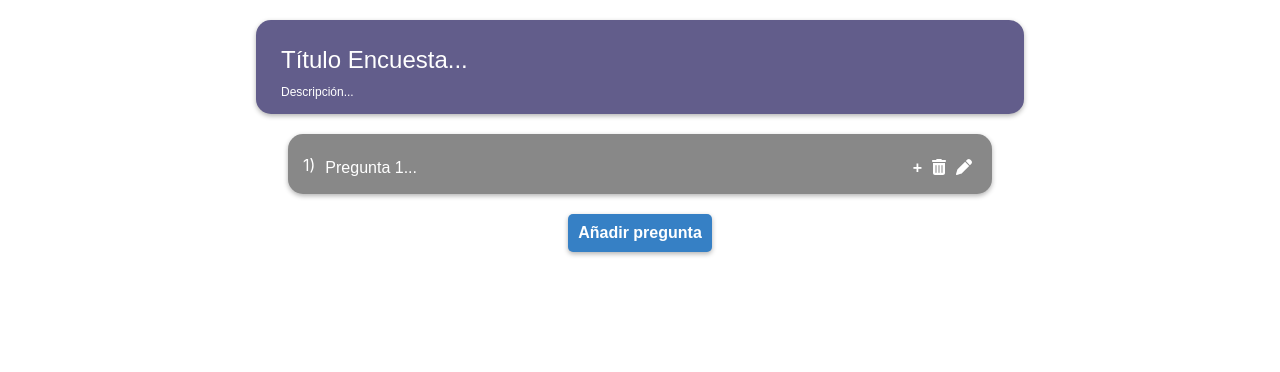
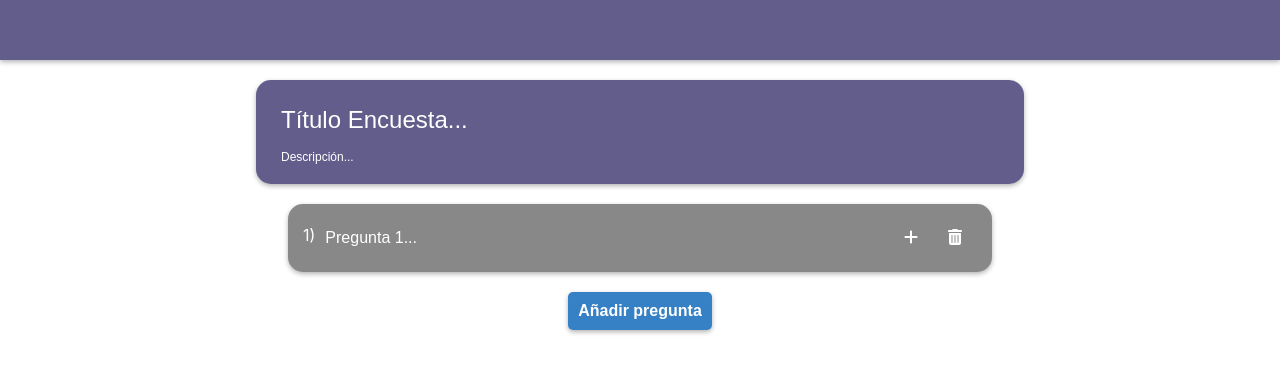
Before and after one commit to nicolasaraya/is2-client, a React (Create React App) app: page / in a window 1280 px wide. Both pictures are taken after a click on the button "Añadir pregunta". Shown: the top 372 px of the page. Built offline with nearby package versions, Linux system fonts and the light colour scheme.

Commit message:
Implementacion de eliminar alternativas y correccion de propagacion al presionar en botones o input dentro de una pregunta

```diff
--- a/src/App.js
+++ b/src/App.js
@@ -4,6 +4,7 @@ import NewForm from './components/new_form/new-form';
 function App() {
   return (
     <div className="App">
+      <div className='page-navbar'></div>
       <NewForm></NewForm>
     </div>
   );
--- a/src/components/new_form/new-alter.js
+++ b/src/components/new_form/new-alter.js
@@ -1,10 +1,28 @@
-import { useEffect, useState } from "react";
+import { FontAwesomeIcon } from "@fortawesome/react-fontawesome";
+import { faXmark } from '@fortawesome/free-solid-svg-icons';
+
 const   NewAlter = (props) => {
-    const {title, id, rmv, index} = {...props};
+
+    const {title, id, index, rmvAlter, idPregunta} = {...props};
+
+    const handleDelete = () => {
+        rmvAlter(id);
+    }
+
+    const stopPropagation = (e) => {
+        const preguntaActiva = document.getElementsByClassName('pregunta-activa');
+        const estaPregunta = document.getElementById(idPregunta);
+        if (preguntaActiva[0]===estaPregunta) e.stopPropagation();
+    }
+
     return(
         <div className="new-alter__container " id={id}>
                 <div className="new-alter__header">
-                    <input className="new-alter__title-input" placeholder={"Alternativa "+index}></input>
+                    <input className="new-alter__title-input" placeholder={"Alternativa "+index} onClick={(e)=>stopPropagation(e)}></input>
+                    <button className="new-alter__delete-btn" onClick={(e)=>{
+                        e.stopPropagation();
+                        handleDelete();
+                    }}><FontAwesomeIcon icon={faXmark} /></button>
                 </div>
             </div>
     )
--- a/src/components/new_form/new-form.js
+++ b/src/components/new_form/new-form.js
@@ -1,12 +1,10 @@
-import { useEffect, useState } from "react";
+import { useState } from "react";
 import NewPregunta from "./new-pregunta";
 
 const NewForm = () => {
 
     const[preguntasCounter, setPreguntasCounter] = useState(0);
     const [preguntas, setPreguntas] = useState([]);
-    const [preguntaActiva, setPreguntaActiva] = useState(document.createElement("div"));
-
 
     const addPregunta = () =>{
         const aux=preguntasCounter+1;
@@ -25,9 +23,7 @@ const NewForm = () => {
 
     }
 
-
     const rmvPregunta = (id) =>{
-        console.log("trying to remove id: "+id);
         var aux=preguntas;
         var ind;
         aux.map((val,index)=>{
@@ -41,20 +37,21 @@ const NewForm = () => {
         )
     }
 
-
     return(
         <div className="new-form__container">
             <div className="new-form__title-container">
                 <input className="new-form__title-input" placeholder="Título Encuesta..."></input>
                 <input className="new-form__description-input" placeholder="Descripción..."></input>
             </div>
+            <div className="new-form__preguntas-container">
                 {
                     preguntas.map((val,index)=>{
                         return(
-                        <NewPregunta title={val.title} id={val.id} key={val.id} rmv={rmvPregunta} index={index+1}></NewPregunta>
+                            <NewPregunta title={val.title} id={val.id} key={val.id} rmvPregunta={rmvPregunta} index={index+1}></NewPregunta>
                         );
                     })
                 }
+            </div>
             <button className="new-form__add-pregunta-btn" onClick={addPregunta}>Añadir pregunta</button>
         </div>
     )
--- /dev/null
+++ b/src/components/new_form/new-pregunta-header.js
@@ -0,0 +1,34 @@
+import { FontAwesomeIcon } from "@fortawesome/react-fontawesome";
+import { faPlus,faTrashCan } from '@fortawesome/free-solid-svg-icons';
+
+const NewPreguntaHeader = (props) => {
+
+    const {handleDelete, addAlter, index, id} = {...props};
+
+    const stopPropagation = (e) => {
+        const preguntaActiva = document.getElementsByClassName('pregunta-activa');
+        const estaPregunta = document.getElementById(id);
+        if (preguntaActiva[0]===estaPregunta) e.stopPropagation();
+    }
+
+    return(
+        <div className="new-pregunta__header">
+            <div className="new-pregunta__title-container">
+                <p className="new-pregunta__title-index">{index})</p>
+                <input className="new-pregunta__title-input" placeholder={"Pregunta "+index+"..."} onClick={(e)=> stopPropagation(e)}></input>
+            </div>
+            <div className="new-poregunta__btn-container">
+                <button className="new-pregunta__add-alter-btn" onClick={(e)=>{
+                    stopPropagation(e);
+                    addAlter();
+                }} ><FontAwesomeIcon icon={faPlus} /></button>
+                <button className="new-pregunta__delete-btn" onClick={(e)=>{
+                    e.stopPropagation();
+                    handleDelete();
+                }}><FontAwesomeIcon icon={faTrashCan} /></button>
+            </div>
+        </div>
+    );
+}
+
+export default NewPreguntaHeader;
--- a/src/components/new_form/new-pregunta.js
+++ b/src/components/new_form/new-pregunta.js
@@ -1,21 +1,37 @@
-import { FontAwesomeIcon } from "@fortawesome/react-fontawesome";
-import { faPen,faTrashCan } from '@fortawesome/free-solid-svg-icons';
 import { useEffect, useState } from "react";
 import NewAlter from "./new-alter";
+import NewPreguntaHeader from "./new-pregunta-header";
 
 const   NewPregunta = (props) => {
 
-    const {title, id, rmv, index} = {...props};
+    const {title, id, rmvPregunta, index} = {...props};
+
     const[alterCounter, setAlterCounter] = useState(0);
+
     const [alter, setAlter] = useState([]);
+
+    const rmvAlter = (id) => {
+        var aux=alter;
+        var ind;
+        aux.map((val,index)=>{
+            if(val.id===id) ind=index;
+        })
+        aux.splice(ind,1);
+        setAlter(
+            [
+                ...aux,
+            ]
+        )
+    }
+
     const handleDelete= () => {
+        rmvPregunta(id);
+    }
 
-        rmv(id);
-    }
     const addAlter = () =>{
         const aux=alterCounter+1;
         const id= "new-alter-"+alterCounter;
-        const title= "Alter "+(alterCounter+1);
+        const title= "Alternativa "+(alterCounter+1);
         setAlterCounter(aux);
         setAlter(
             [
@@ -26,6 +42,7 @@ const   NewPregunta = (props) => {
                 }
             ]
         )}
+
     const toggleActive = () =>{
         const preguntaActiva = document.getElementsByClassName('pregunta-activa');
         const estaPregunta = document.getElementById(id);
@@ -39,28 +56,17 @@ const   NewPregunta = (props) => {
     }
 
     return(
-        <div className="new-pregunta__container " id={id} >
-            <div className="new-pregunta__header">
-                <p className="new-pregunta__title-index">{index})</p>
-                <input className="new-pregunta__title-input" placeholder={"Pregunta "+index+"..."}></input>
-                <button className="new-pregunta__add-alter-btn" onClick={addAlter} ><b>+</b></button>
-                <button className="new-pregunta__delete-btn" onClick={(e)=>{
-                    e.stopPropagation();
-                    handleDelete();
-                }}><FontAwesomeIcon icon={faTrashCan} /></button>
-                <button className="new-pregunta__delete-btn" onClick={toggleActive}><FontAwesomeIcon icon={faPen} /></button>
-            </div>
-            <br></br>
+        <div className="new-pregunta__container " id={id} onClick={toggleActive}>
+            <NewPreguntaHeader handleDelete={handleDelete} addAlter={addAlter} index={index} id={id}/>
             <div className="new-pregunta__options">
             {
                 alter.map((val,index)=>{
                     return(
-                        <NewAlter title={val.title} id={val.id} key={val.id} index={index+1}></NewAlter>
+                        <NewAlter title={val.title} id={val.id} key={val.id} index={index+1} rmvAlter={rmvAlter} idPregunta={id}></NewAlter>
                     );
                 })
             }
             </div>
-            <br></br>
         </div>
     )
 
--- a/src/index.css
+++ b/src/index.css
@@ -2,6 +2,10 @@
   box-sizing: border-box;
   padding: 0;
   margin: 0;
+}
+
+html {
+  overflow-y: overlay;
 }
 
 body {
@@ -21,6 +25,13 @@ code {
 
 textarea:focus, input:focus{
   outline: none;
+}
+
+.page-navbar{
+  background-color: rgb(98, 93, 139);
+  height: 60px;
+  width: 100%;
+  box-shadow: 0 2px 5px rgba(0, 0, 0, .3);
 }
 
 .new-form__container{
@@ -63,7 +74,7 @@ input{
 }
 
 .new-form__description-input{
-  padding: 0 10px;
+  padding: 5px 10px;
   color: white;
   font-size: 12px;
   background-color: transparent;
@@ -86,16 +97,46 @@ input{
 .new-pregunta__container{
   background-color: #888;
   width: 55%;
-  min-width: 500px;
-  max-height: 60px;
+  min-width: 600px;
   margin: 0 auto 10px auto;
   border-radius: 15px;
   padding: 15px;
   color: white;
   box-shadow: 0 2px 5px rgba(0, 0, 0, .3);
+  cursor: pointer;
+  overflow-y: overlay;
+  overflow-x: hidden;
 }
 
+/* ===== Scrollbar CSS ===== */
+  /* Firefox */
+  .new-pregunta__container {
+    scrollbar-width: auto;
+    scrollbar-color: #949494 #ffffff;
+  }
+
+  /* Chrome, Edge, and Safari */
+  .new-pregunta__container::-webkit-scrollbar {
+    width: 18px;
+  }
+
+  .new-pregunta__container::-webkit-scrollbar-track {
+    background: rgb(98, 93, 139);
+  }
+
+  .new-pregunta__container::-webkit-scrollbar-thumb {
+    background-color: white;
+    border-radius: 10px;
+    border: 5px solid rgb(98, 93, 139);
+  }
+
 .new-pregunta__header{
+  display: flex;
+  align-items: center;
+  justify-content: space-between;
+}
+
+.new-pregunta__title-container{
   display: flex;
   align-items: center;
 }
@@ -106,34 +147,52 @@ input{
 }
 
 .new-pregunta__title-input{
-  flex-grow: 1;
   font-size: 16px;
 }
 
-.new-pregunta__delete-btn{
+.pregunta-activa{
+  transition: all .2s ease;
+  background-color: rgb(98, 93, 139);
+  max-height: 250px;
+}
+.new-pregunta__container > .new-pregunta__options{
+  display: none;
+}
+.pregunta-activa > .new-pregunta__options{
+  display: contents;
+}
+
+
+.new-pregunta__add-alter-btn{
   padding: 5px;
-  text-align: right;
+  margin: 0 10px;
   border: none;
   font-size: 16px;
-  border-radius: 5px;
   background-color: transparent;
   color: white;
   cursor: pointer;
 }
 
-.pregunta-activa{
-  transition: all .2s ease;
-  background-color: rgb(98, 93, 139);
-  max-height: 700px;
-}
-
-.new-pregunta__add-alter-btn{
+.new-pregunta__delete-btn{
   padding: 5px;
-  text-align: right;
+  margin: 0 10px;
   border: none;
   font-size: 16px;
-  border-radius: 5px;
   background-color: transparent;
   color: white;
   cursor: pointer;
 }
+
+.new-alter__title-input{
+  font-size: 14px;
+  width: 300px;
+}
+
+.new-alter__delete-btn{
+  padding: 5px;
+  border: none;
+  font-size: 16px;
+  background-color: transparent;
+  color: white;
+  cursor: pointer;
+}
```
Lines whose indentation alone changed are shown as unchanged.
